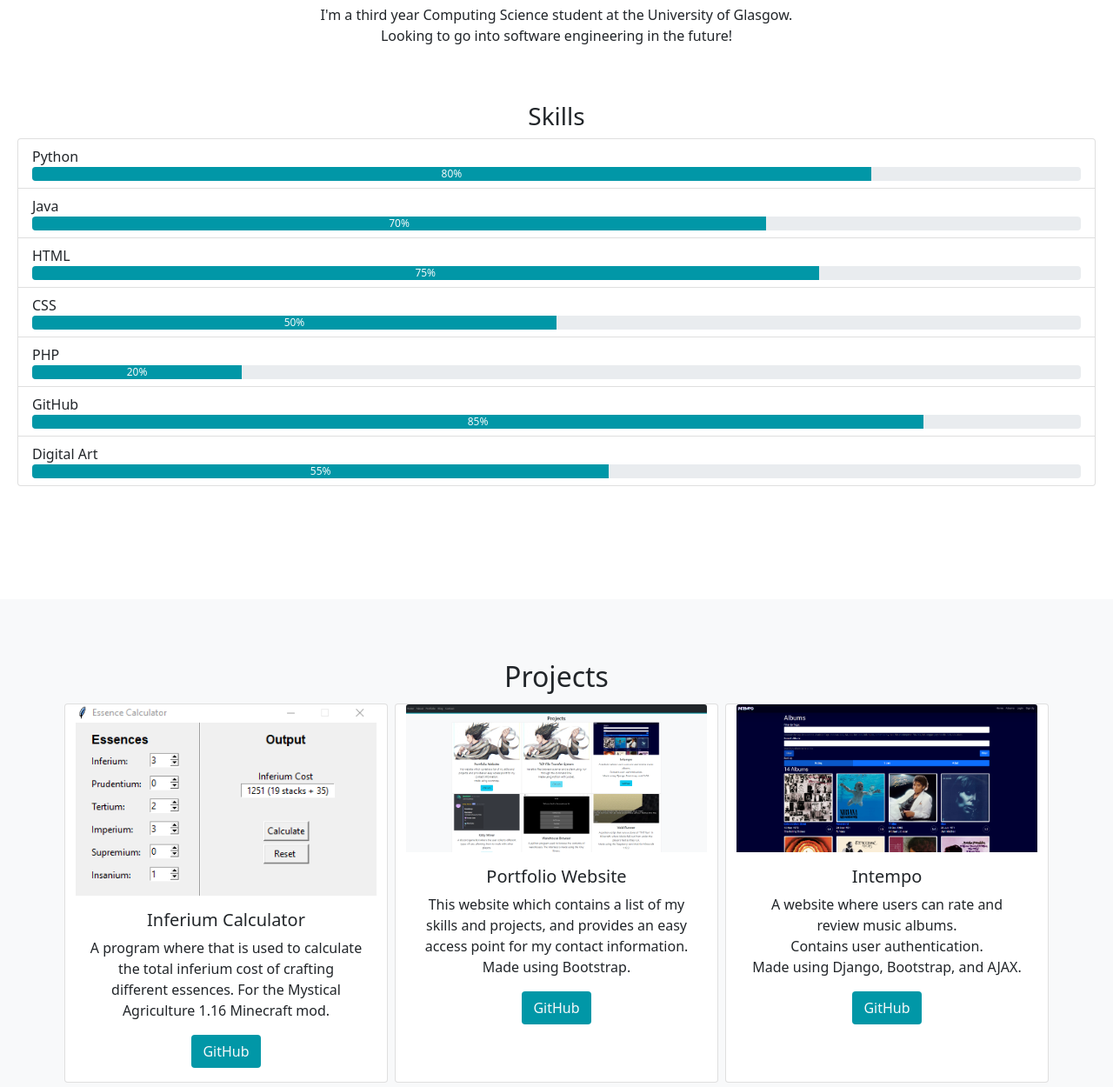
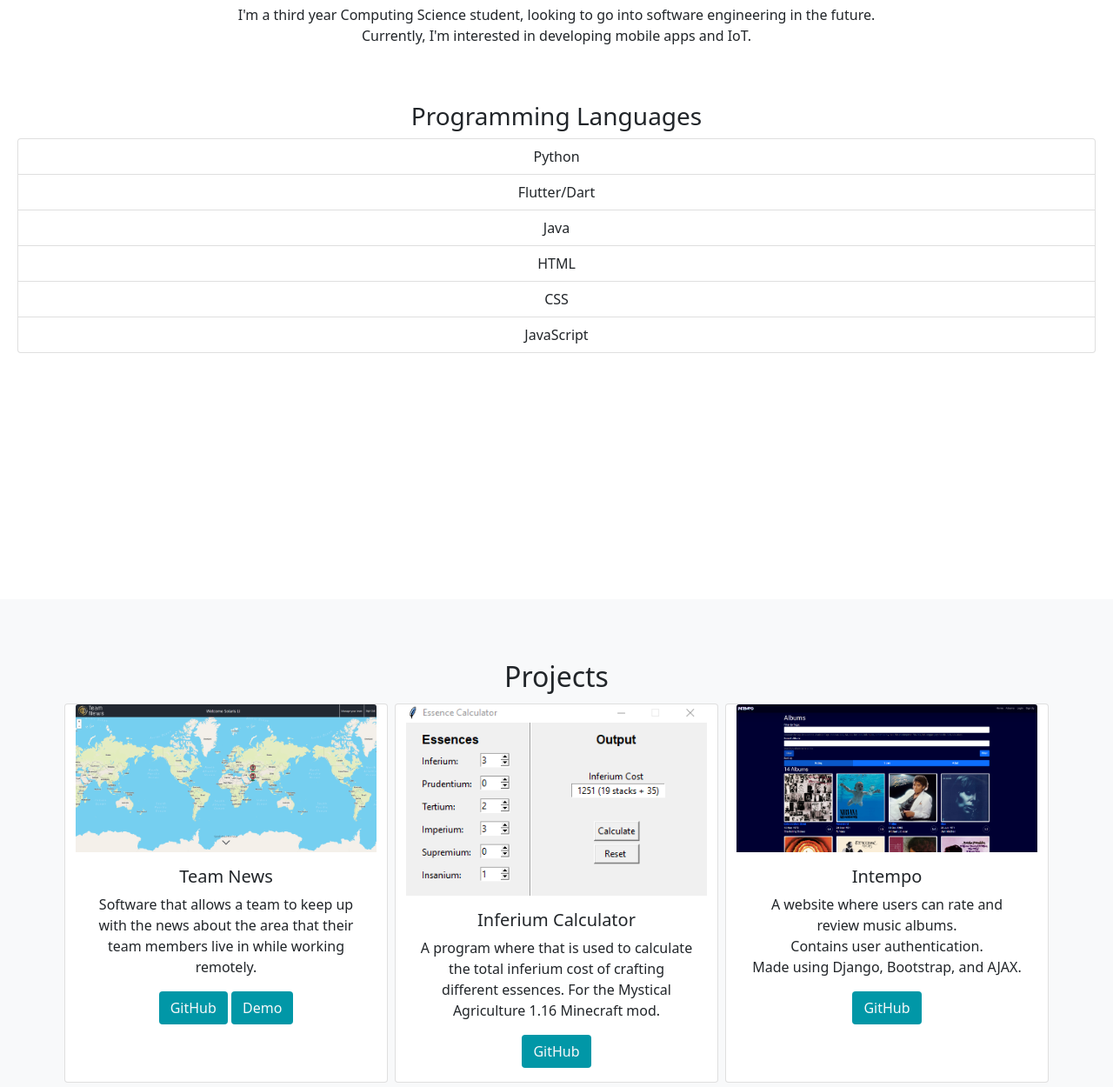
Before and after one commit to SilencedGoose/Solaris-Li, a plain HTML site: page index.html in a window 1280 px wide. Shown: the part 1021-2271 px from the top of the page at 87% size. Drawn offline with nearby package versions, Linux system fonts and the light colour scheme.

Commit message:
Updated skills/projects

```diff
--- a/index.html
+++ b/index.html
@@ -42,7 +42,7 @@
   	    <section id="home" class="min-vh-100 overflow-auto">
             <div class="d-flex min-vh-100 text-light">
               <div class="align-self-center">
-                <h2>Hey there, I'm Solaris Viesseri.</h2>
+                <h2>Hey there, I'm Solaris.</h2>
               </div>
             </div>
   	    </section>
@@ -54,55 +54,31 @@
 	    <section id="about" class="min-vh-100 overflow-auto">
 	      <h2>About Me</h2>
 	      <p class="text-dark">
-	        I'm a third year Computing Science student at the University of Glasgow.<br>
-	        Looking to go into software engineering in the future!
+	        I'm a third year Computing Science student, looking to go into software engineering in the future.<br>
+			Currently, I'm interested in developing mobile apps and IoT.
 	      </p>
 	      <br>
 	      <br>
 
-	      <h3> Skills</h3>
+	      <h3>Programming Languages</h3>
 	      <ul class="list-group">
-	        <li class="list-group-item text-start">
+	        <li class="list-group-item text-center">
             	Python
-            <div class="progress">
-              <div class="progress-bar bg-cyan text-light" role="progressbar" style="width: 80%">80%</div>
-            </div>
 			</li>
-          <li class="list-group-item text-start">
+			<li class="list-group-item text-center">
+				Flutter/Dart
+			</li>
+			<li class="list-group-item text-center">
 				Java
-            <div class="progress">
-              <div class="progress-bar bg-cyan text-light" role="progressbar" style="width: 70%">70%</div>
-            </div>
 			</li>
-          <li class="list-group-item text-start">
+			<li class="list-group-item text-center">
 				HTML
-            <div class="progress">
-              <div class="progress-bar bg-cyan text-light" role="progressbar" style="width: 75%">75%</div>
-            </div>
 			</li>
-          <li class="list-group-item text-start">
+			<li class="list-group-item text-center">
 				CSS
-            <div class="progress">
-              <div class="progress-bar bg-cyan text-light" role="progressbar" style="width: 50%">50%</div>
-            </div>
 			</li>
-          <li class="list-group-item text-start">
-            PHP
-            <div class="progress">
-              <div class="progress-bar bg-cyan text-light" role="progressbar" style="width: 20%">20%</div>
-            </div>
-          </li>
-          <li class="list-group-item text-start">
-            GitHub
-            <div class="progress">
-              <div class="progress-bar bg-cyan text-light" role="progressbar" style="width: 85%">85%</div>
-            </div>
-          </li>
-          <li class="list-group-item text-start">
-            Digital Art
-            <div class="progress">
-              <div class="progress-bar bg-cyan text-light" role="progressbar" style="width: 55%">55%</div>
-            </div>
+			<li class="list-group-item text-center">
+				JavaScript
 			</li>
 	      </ul>
 	    </section>
@@ -115,22 +91,20 @@
 	      <div class="container">
 	        <div class="row">
             <div class="card col-md m-1">
+              <img class="card-img-top" src="Images/Projects/Team News.png">
+              <div class="card-body">
+                <h5 class="card-title">Team News</h5>
+                <p class="card-text">Software that allows a team to keep up with the news about the area that their team members live in while working remotely.</p>
+                <a href="https://github.com/AnimatorOfSouls/Team-News" target="_blank" class="btn btn-cyan text-light">GitHub</a>
+                <a href="https://team-news-3f573.web.app/" target="_blank" class="btn btn-cyan text-light">Demo</a>
+              </div>
+            </div>
+				    <div class="card col-md m-1">
 	            <img class="card-img-top" src="Images/Projects/Inferium Calculator.png">
               <div class="card-body">
                 <h5 class="card-title">Inferium Calculator</h5>
                 <p class="card-text">A program where that is used to calculate the total inferium cost of crafting different essences. For the Mystical Agriculture 1.16 Minecraft mod.</p>
                 <a href="https://github.com/AnimatorOfSouls/Inferium-Calculator" target="_blank" class="btn btn-cyan text-light">GitHub</a>
-  	            </div>
-  	          </div>
-	          <div class="card col-md m-1">
-	            <img class="card-img-top" src="Images/Projects/Portfolio.png">
-	            <div class="card-body">
-	              <h5 class="card-title">Portfolio Website</h5>
-	              <p class="card-text">
-	                This website which contains a list of my skills and projects, and provides an easy access point for my contact information.<br>
-	                Made using Bootstrap.
-	              </p>
-	              <a href="https://github.com/AnimatorOfSouls/animatorofsouls.github.io" target="_blank" class="btn btn-cyan text-light">GitHub</a>
               </div>
   	        </div>
 	          <div class="card col-md m-1">
@@ -185,13 +159,11 @@
 
 	    <!-- CONTACT -->
 	    <section id="contact" class="min-vh-100 overflow-auto bg-dark text-light">
-	      <h2>Contact</h2>
+	      <h2>Contact Me</h2>
 		    <ul style="list-style-type: none">
 		        <li class="m-1"><a href="mailto:project.ocearia@gmail.com" target="_blank" class="col-3 mx-auto btn btn-cyan text-light"><i class="bi bi-envelope"></i> Email</a></li>
 				<li class="m-1"><a href="https://github.com/AnimatorOfSouls" target="_blank" class="col-3 mx-auto btn btn-cyan text-light"><i class="bi bi-github"></i> GitHub</a></li>
 		        <li class="m-1"><a href="https://www.youtube.com/channel/UCxngNAZzSpYnb5527YyGYPQ" target="_blank" class="col-3 mx-auto btn btn-cyan text-light"><i class="bi bi-youtube"></i> Youtube</a></li>
-		        <li class="m-1"><a href="https://www.twitch.tv/animatorofsouls" target="_blank" class="col-3 mx-auto btn btn-cyan text-light"><i class="bi bi-twitch"></i> Twitch</a></li>
-		        <li class="m-1"><a href="AnimatorOfSouls#2980" target="_blank" class="col-3 mx-auto btn btn-cyan text-light"><i class="bi bi-discord"></i> Discord</a></li>
 			</ul>
 	    </section>
 		</div>
```
Also changed, not shown: Images/Projects/Team News.png (added). Lines whose indentation alone changed are shown as unchanged.
